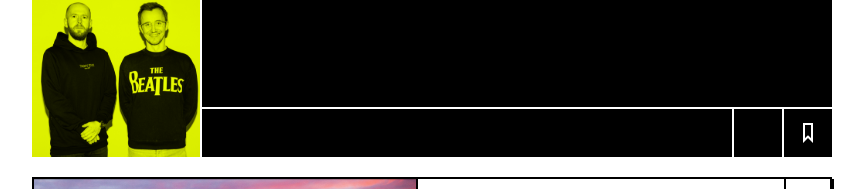
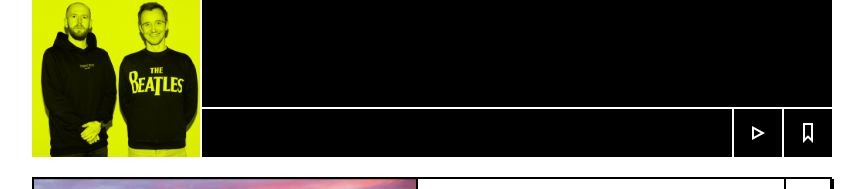
Before and after one commit to jbryn/elpassion-task, a Next.js app: page / in a window 1280 px wide. Shown: the part 327-516 px from the top of the page, without its empty margins (208-1073 px from the left). Built offline with nearby package versions, Linux system fonts and the light colour scheme.

Commit message:
podcast icons

```diff
--- /dev/null
+++ b/components/Icon.tsx
@@ -0,0 +1,20 @@
+import { Square, Box } from "@chakra-ui/react";
+
+type IconProps = {
+  iconUrl: string;
+};
+
+export default function Icon(props: IconProps) {
+  const { iconUrl } = props;
+  return (
+    <Square size="100%" bg="#000000">
+      <Box
+        h="20px"
+        w="20px"
+        backgroundImage={iconUrl}
+        backgroundRepeat="no-repeat"
+        backgroundPosition="center"
+      />
+    </Square>
+  );
+}
--- a/components/Podcast.tsx
+++ b/components/Podcast.tsx
@@ -1,5 +1,13 @@
-import { Box, Flex, Text, Grid, GridItem } from "@chakra-ui/react";
-import Image from "next/image";
+import {
+  Box,
+  Flex,
+  Text,
+  Grid,
+  GridItem,
+  Square,
+  useBreakpointValue,
+} from "@chakra-ui/react";
+import Icon from "../components/Icon";
 
 type PodcastProps = {
   title: string;
@@ -8,6 +16,7 @@ type PodcastProps = {
 
 export default function Post(props: PodcastProps) {
   const { title, coverUrl } = props;
+  const breakpoint = useBreakpointValue({ base: "base", md: "md" });
 
   return (
     <Grid
@@ -26,52 +35,25 @@ export default function Post(props: PodcastProps) {
         rowSpan={{ base: "auto", md: 2 }}
         backgroundImage={coverUrl}
         backgroundSize="cover"
-      >
-        {/* <Image
-          alt="Rihanna"
-          src={"/rudzki_ras.svg"}
-          width="100%"
-          height="100%"
-        /> */}
-      </GridItem>
+      ></GridItem>
       <GridItem
         colStart={{ base: "auto", md: 2 }}
         colSpan={{ base: "auto", md: 3 }}
         bg="#000000"
       ></GridItem>
-      <GridItem colStart={{ base: "auto", md: 2 }} bg="#000000" />
-      <GridItem bg="#000000"></GridItem>
+
+      <GridItem colStart={{ base: "auto", md: 2 }} bg="#000000">
+        {breakpoint === "base" && <Icon iconUrl="/playbutton.svg" />}
+      </GridItem>
       <GridItem bg="#000000">
-        <Box position="relative" w="48px" h="48px">
-          <Box
-            pos="absolute"
-            left="0px"
-            right="0px"
-            top="0px"
-            bottom="0px"
-            bg="#000000"
-            boxSizing="border-box"
-          >
-            <Box
-              pos="absolute"
-              w="24px"
-              h="24px"
-              left="calc(50% - 24px/2)"
-              top="calc(50% - 24px/2)"
-            >
-              <Box
-                h="20px"
-                pos="absolute"
-                left="29.17%"
-                right="29.17%"
-                top="8.33%"
-                bottom="8.33%"
-                boxSizing="border-box"
-                backgroundImage="/bookmark2.svg"
-              />
-            </Box>
-          </Box>
-        </Box>
+        {breakpoint === "md" ? (
+          <Icon iconUrl="/playbutton.svg" />
+        ) : (
+          <Icon iconUrl="/bookmark2.svg" />
+        )}
+      </GridItem>
+      <GridItem bg="#000000">
+        {breakpoint === "md" && <Icon iconUrl="/bookmark2.svg" />}
       </GridItem>
     </Grid>
   );
--- a/components/Post.tsx
+++ b/components/Post.tsx
@@ -1,4 +1,4 @@
-import { Box, Flex, Text, useBreakpointValue, Icon } from "@chakra-ui/react";
+import { Box, Flex, Text, useBreakpointValue } from "@chakra-ui/react";
 import Image from "next/image";
 import "@fontsource/montserrat/900.css";
 
```
